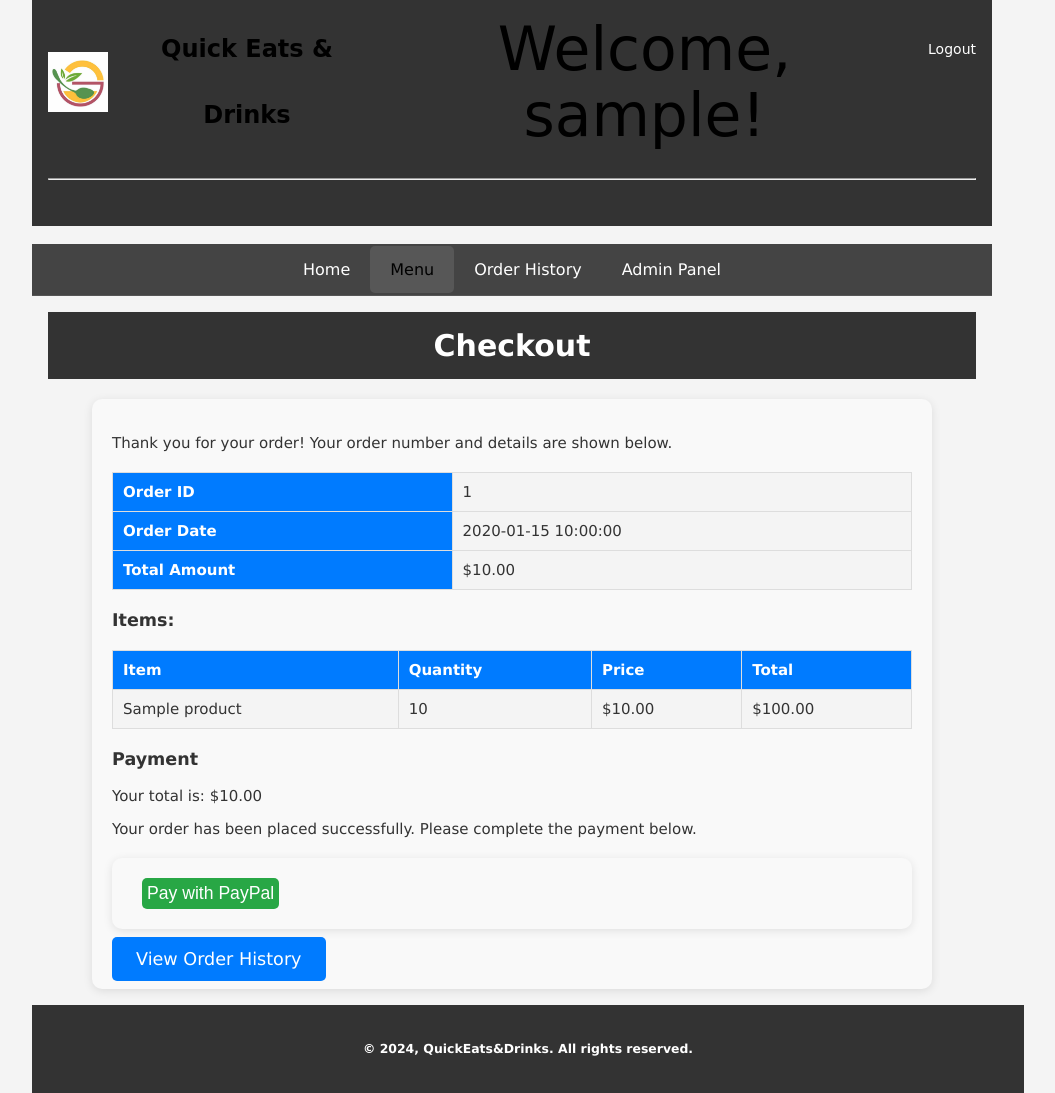
After one commit to Isaac-Ndirangu-Muturi-749/Quick-Eats-and-Drinks, a Flask app: page /orders/checkout/1 in a window 1280 px wide. The commit adds this page. Shown: the whole page, without its empty margins (128-1183 px from the left). Run offline with Flask 3, Linux system fonts and the light colour scheme; a user stored in the database is signed in; tables that the repository leaves empty hold one stand-in row (values such as "Sample post"); parts of the project's set-up code (start-up, migrations or seed data) failed here and were passed over.

Commit message:
update payment - PayPal api integration

```diff
--- a/j2/app/__init__.py
+++ b/j2/app/__init__.py
@@ -1,19 +1,35 @@
+# app/__init__.py
+import os
 from flask import Flask
+from dotenv import load_dotenv
+import paypalrestsdk
 from flask_sqlalchemy import SQLAlchemy
 from flask_migrate import Migrate
 from flask_babel import Babel
 from flask_login import LoginManager
 
+# Initialize extensions
 db = SQLAlchemy()
 migrate = Migrate()
 babel = Babel()
 login_manager = LoginManager()
+
+# Load environment variables from .env
+load_dotenv()
 
 def create_app():
     app = Flask(__name__, template_folder='templates', static_folder='static')
     app.config.from_object('app.config.Config')
     app.config['TEMPLATES_AUTO_RELOAD'] = True
 
+    # PayPal SDK configuration
+    paypalrestsdk.configure({
+        "mode": "sandbox",  # or "live" for production
+        "client_id": os.getenv("PAYPAL_CLIENT_ID"),
+        "client_secret": os.getenv("PAYPAL_CLIENT_SECRET")
+    })
+
+    # Initialize extensions
     db.init_app(app)
     migrate.init_app(app, db)
     babel.init_app(app)
@@ -42,6 +58,10 @@ def create_app():
     from app.routes.admin import admin_bp as admin_bp
     app.register_blueprint(admin_bp)
 
+    from app.routes.payment import payment_bp as payment_bp
+    app.register_blueprint(payment_bp)
+
+    # User loader for login manager
     @login_manager.user_loader
     def load_user(user_id):
         from app.models import User  # Local import to avoid circular import issues
--- a/j2/app/models.py
+++ b/j2/app/models.py
@@ -1,3 +1,4 @@
+# app/models.py
 from app import db
 from datetime import datetime
 from flask_login import UserMixin
@@ -62,14 +63,14 @@ class Order(db.Model):
     id = db.Column(db.Integer, primary_key=True)
     order_date_time = db.Column(db.DateTime, default=datetime.utcnow)
     user_id = db.Column(db.Integer, db.ForeignKey('users.id'), nullable=False)  # Link to User
-    amount = db.Column(db.Float, nullable=False)
+    total_amount = db.Column(db.Float, nullable=False)
+    status = db.Column(db.String(20), nullable=False, default='Pending')
 
     # Relationship to OrderItem
     order_items = db.relationship('OrderItem', backref='order', lazy=True)
 
     def __repr__(self):
         return f'<Order {self.id}>'
-
 
 class OrderItem(db.Model):
     __tablename__ = 'order_items'
--- a/j2/app/routes/orders.py
+++ b/j2/app/routes/orders.py
@@ -17,7 +17,7 @@ def process_order():
     total_amount = sum(float(price) * int(quantity) for price, quantity in zip(prices, quantities))
 
     # Insert the order into the database
-    order = Order(user_id=current_user.id, order_date_time=datetime.utcnow(), amount=total_amount)
+    order = Order(user_id=current_user.id, order_date_time=datetime.utcnow(), total_amount=total_amount)
     db.session.add(order)
     db.session.commit()
 
@@ -29,16 +29,16 @@ def process_order():
 
     db.session.commit()
 
-    return redirect(url_for('orders.order_confirmation', order_id=order.id))
+    return redirect(url_for('orders.checkout', order_id=order.id))
 
 
-@orders_bp.route('/order_confirmation/<int:order_id>')
+@orders_bp.route('/checkout/<int:order_id>')
 @login_required
-def order_confirmation(order_id):
+def checkout(order_id):
     order = Order.query.get_or_404(order_id)
     items = db.session.query(OrderItem, Product).join(Product).filter(OrderItem.order_id == order_id).all()
 
-    return render_template('orders/order_confirmation.html', order=order, items=items)
+    return render_template('orders/checkout.html', order=order, items=items)
 
 
 @orders_bp.route('/order-history', methods=['GET'])
--- a/j2/app/static/css/orders.css
+++ b/j2/app/static/css/orders.css
@@ -6,7 +6,7 @@
     margin-bottom: 20px;
 }
 
-.order-confirmation-main {
+.checkout-main {
     max-width: 800px;
     margin: 0 auto;
     padding: 20px;
--- /dev/null
+++ b/j2/app/templates/orders/checkout.html
@@ -0,0 +1,74 @@
+<!-- app/templates/orders/checkout.html -->
+{% extends 'base.html' %}
+
+{% block content %}
+<header class="order-header">
+    <h1>Checkout</h1>
+</header>
+
+<main class="checkout-main">
+    <p>Thank you for your order! Your order number and details are shown below.</p>
+
+    <div class="order-details">
+        <table>
+            <tr>
+                <th>Order ID</th>
+                <td>{{ order.id }}</td>
+            </tr>
+            <tr>
+                <th>Order Date</th>
+                <td>{{ order.order_date_time.strftime('%Y-%m-%d %H:%M:%S') }}</td>
+            </tr>
+            <tr>
+                <th>Total Amount</th>
+                <td>{{ order.total_amount | format_currency }}</td>
+            </tr>
+        </table>
+    </div>
+
+    <h3>Items:</h3>
+    <table class="order-items-table">
+        <thead>
+            <tr>
+                <th>Item</th>
+                <th>Quantity</th>
+                <th>Price</th>
+                <th>Total</th>
+            </tr>
+        </thead>
+        <tbody>
+            {% for order_item, product in items %}
+                <tr>
+                    <td>{{ product.product_name }}</td>
+                    <td>{{ order_item.quantity }}</td>
+                    <td>{{ product.price | format_currency }}</td>
+                    <td>{{ (order_item.quantity * product.price) | format_currency }}</td>
+                </tr>
+            {% endfor %}
+        </tbody>
+    </table>
+
+    <!-- PayPal Payment Form -->
+    <div class="payment-section">
+        <h3>Payment</h3>
+        <p>Your total is: {{ order.total_amount | format_currency }}</p>
+
+        <p>Your order has been placed successfully. Please complete the payment below.</p>
+
+        <form action="{{ url_for('payment.create_payment') }}" method="post">
+            <input type="hidden" name="order_id" value="{{ order.id }}">
+            <button type="submit" class="btn btn-primary">Pay with PayPal</button>
+        </form>
+        <!-- Success or failure message -->
+        {% if payment_status %}
+            {% if payment_status == 'success' %}
+                <p class="success-message">Payment completed successfully!</p>
+            {% elif payment_status == 'failed' %}
+                <p class="error-message">Payment failed. Please try again.</p>
+            {% endif %}
+        {% endif %}
+    </div>
+
+    <a href="{{ url_for('orders.order_history') }}" class="btn-primary">View Order History</a>
+</main>
+{% endblock %}
--- a/j2/requirements.txt
+++ b/j2/requirements.txt
@@ -3,3 +3,6 @@ Flask-SQLAlchemy
 Flask-Migrate
 Flask-Babel
 flask-login
+
+paypalrestsdk
+python-dotenv
```
Also changed, not shown: j2/app/routes/payment.py (added, +73 -0 lines), j2/app/templates/orders/order_confirmation.html (deleted, +0 -50 lines), j2/app/templates/orders/order_history.html (+25 -3 lines), j2/migrations/versions/bf6fe3893c74_initial_migration.py (renamed from j2/migrations/versions/76c009c6710c_initial_migration.py, +5 -4 lines), README.md, j2/instance/site.db, 1 other file.
